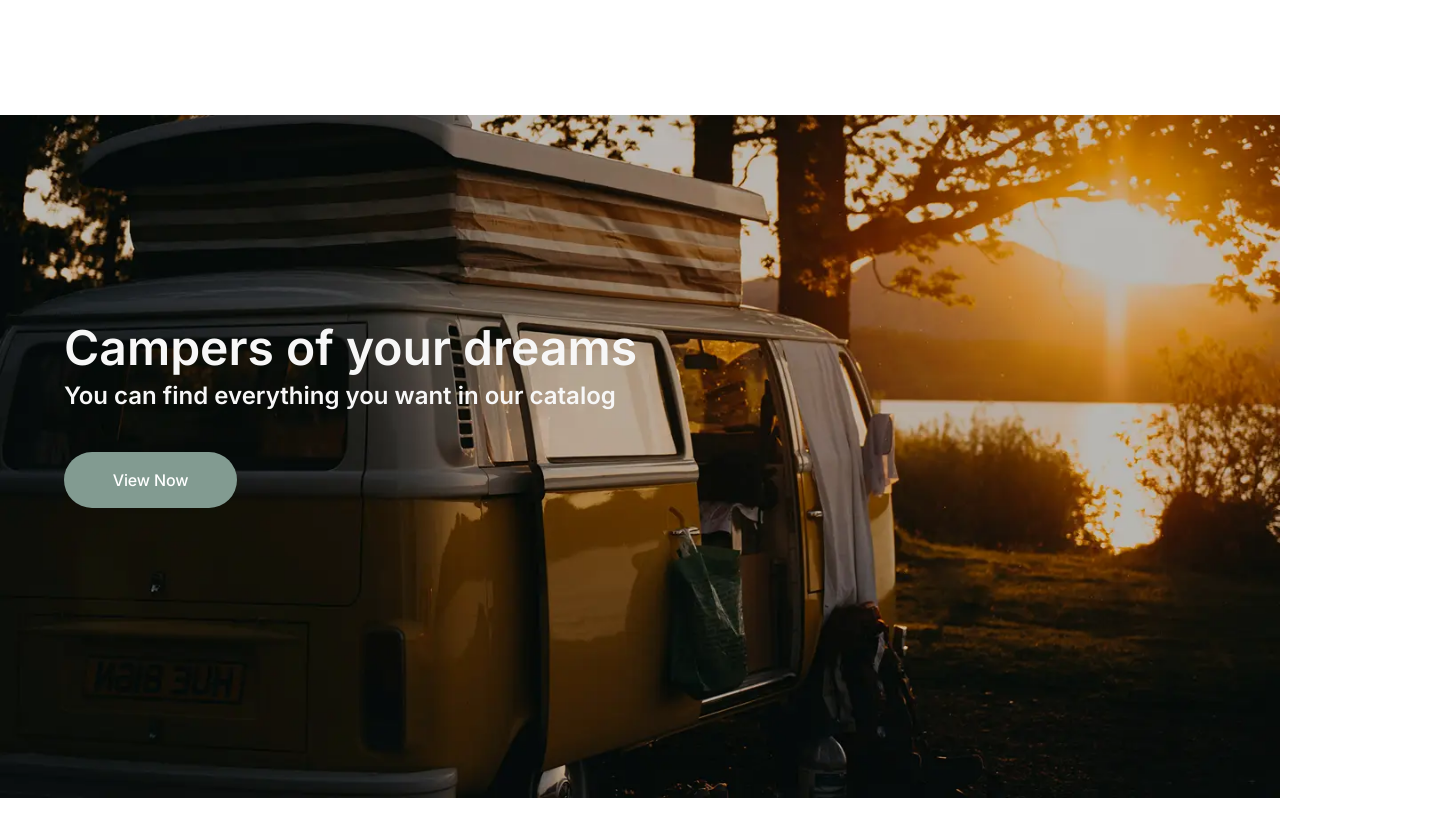
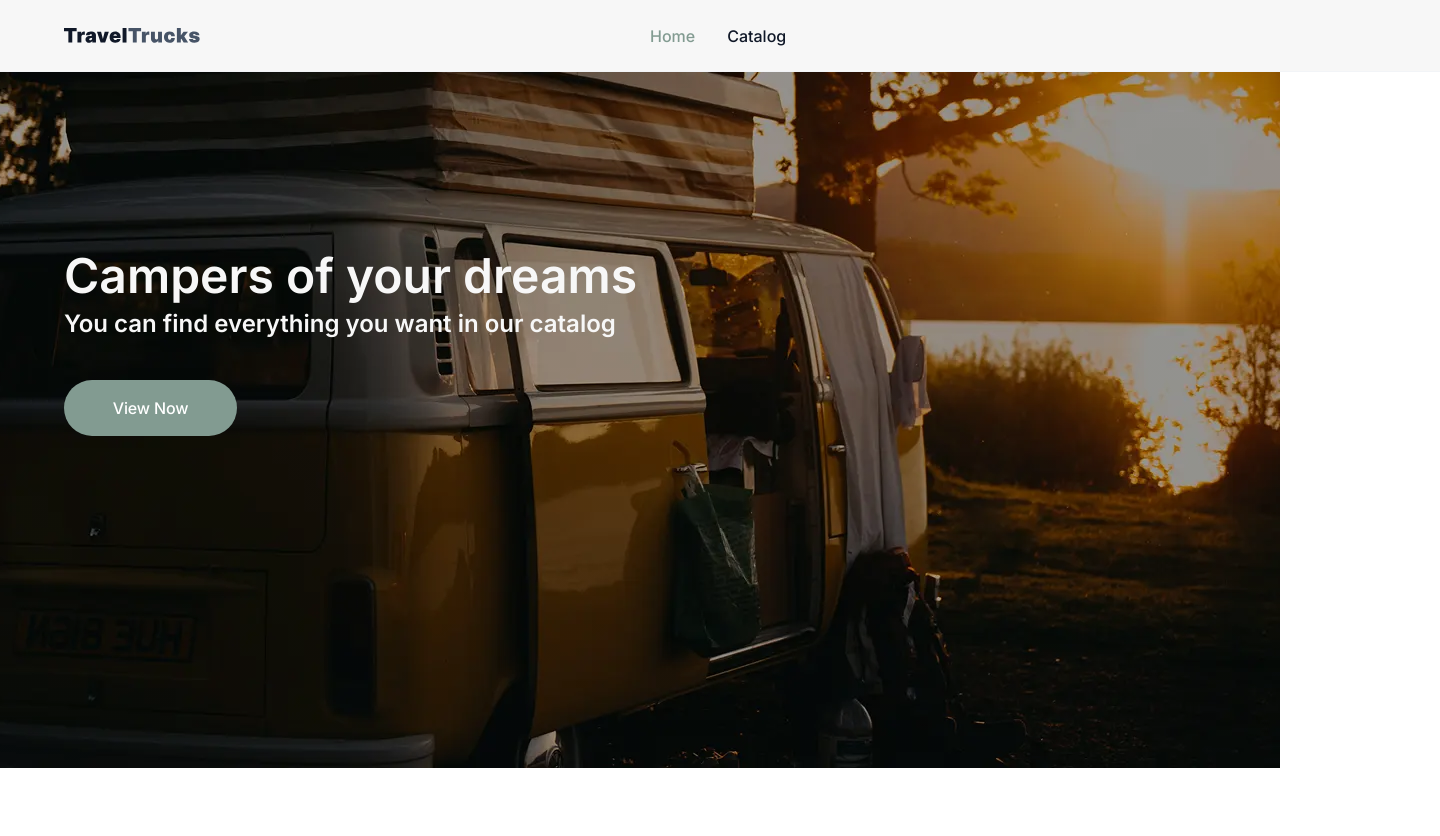
Before and after one commit to Liska-iriska/campers, a Next.js app: page / in a window 1280 px wide. Shown: the top 836 px of the page, 1440 px wide, since content can reach past the window. After the commit the page ends 800 px from the top, so only its background shows below. Built offline with nearby package versions, Linux system fonts and the light colour scheme.

Commit message:
Add Header component

```diff
--- a/app/page.module.css
+++ b/app/page.module.css
@@ -8,12 +8,13 @@
   display: flex;
   max-width: 1440px;
   height: 768px;
-  background-image: url(/img/main-img@1x.webp);
-  background-image: image-set(
-    url(/img/main-img@1x.webp) 1x,
-    url(/img/main-img@2x.webp) 2x
-  );
-  background-size: contain;
+  background-image:
+    linear-gradient(rgba(0, 0, 0, 0.2), rgba(0, 0, 0, 0.2)),
+    url(/img/main-img@1x.webp);
+  background-image:
+    linear-gradient(rgba(0, 0, 0, 0.2), rgba(0, 0, 0, 0.2)),
+    image-set(url(/img/main-img@1x.webp) 1x, url(/img/main-img@2x.webp) 2x);
+  background-size: cover;
   background-position: center;
   background-repeat: no-repeat;
   margin: 0 auto;
--- a/components/Header/Header.module.css
+++ b/components/Header/Header.module.css
@@ -1,3 +1,52 @@
 .header {
   height: 72px;
+  width: 100%;
+  position: absolute;
+  top: 0;
+  left: 0;
+  z-index: 4;
 }
+
+.container {
+  max-width: 1440px;
+  display: flex;
+  align-items: center;
+  justify-content: flex-start;
+  flex-direction: row;
+  gap: 450px;
+  border-bottom: 1px solid var(--badges);
+  padding: 24px 64px;
+  width: 1440px;
+  height: 72px;
+  background: var(--inputs);
+  margin: 0 auto;
+}
+
+.navigation {
+  display: flex;
+  align-items: center;
+  justify-content: flex-start;
+  flex-direction: row;
+  gap: 32px;
+}
+
+.navigation li {
+  font-weight: 500;
+  font-size: 16px;
+  line-height: 1.5;
+  text-align: center;
+  color: var(--main);
+}
+
+.navigation li {
+  font-weight: 500;
+  font-size: 16px;
+  line-height: 1.5;
+  text-align: center;
+  color: var(--main);
+  text-decoration: none;
+}
+
+.active {
+  color: var(--grey-green);
+}
--- a/components/Header/Header.tsx
+++ b/components/Header/Header.tsx
@@ -1,7 +1,38 @@
+"use client";
+import Link from "next/link";
+import { usePathname } from "next/navigation";
 import css from "./Header.module.css";
 
 const Header = () => {
-  return <header className={css.header}></header>;
+  const pathname = usePathname();
+  return (
+    <header className={css.header}>
+      <div className={css.container}>
+        <Link href="/" aria-label="home">
+          <svg width={136} height={16} className={css.icon}>
+            <use href="/sprite.svg#icon-logo" />
+          </svg>
+        </Link>
+        <nav aria-label="Main Navigation">
+          <ul className={css.navigation}>
+            <li>
+              <Link href="/" className={pathname === "/" ? css.active : ""}>
+                Home
+              </Link>
+            </li>
+            <li>
+              <Link
+                href="/catalog"
+                className={pathname === "/catalog" ? css.active : ""}
+              >
+                Catalog
+              </Link>
+            </li>
+          </ul>
+        </nav>
+      </div>
+    </header>
+  );
 };
 
 export default Header;
```
